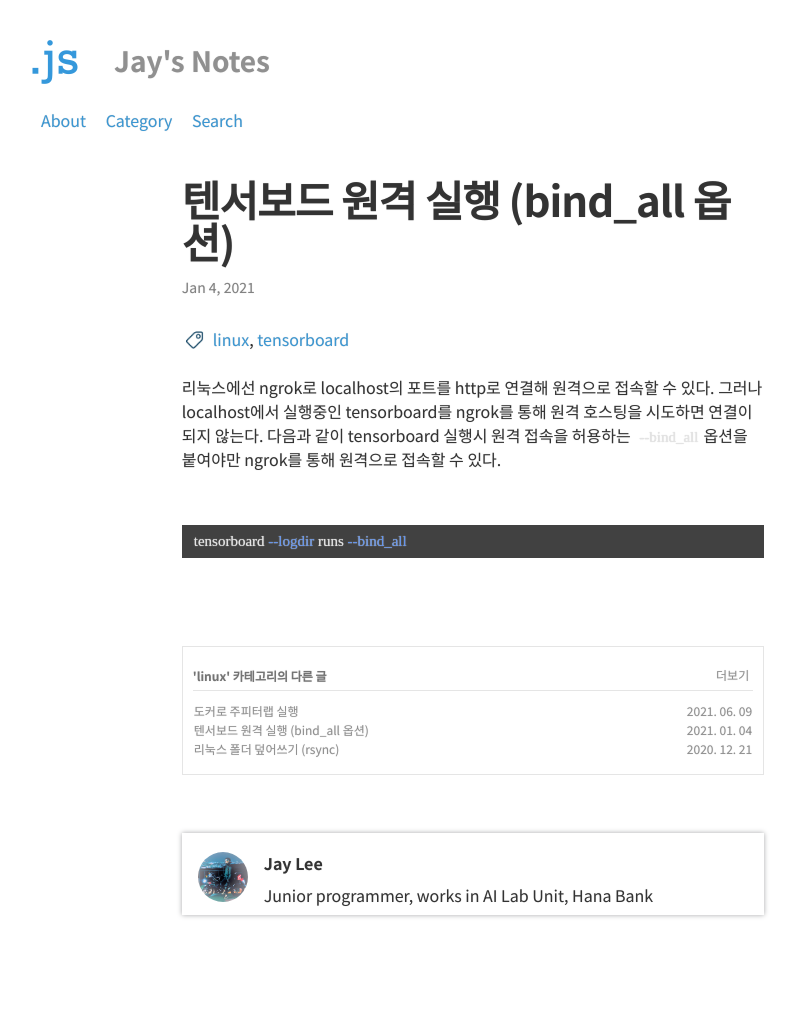
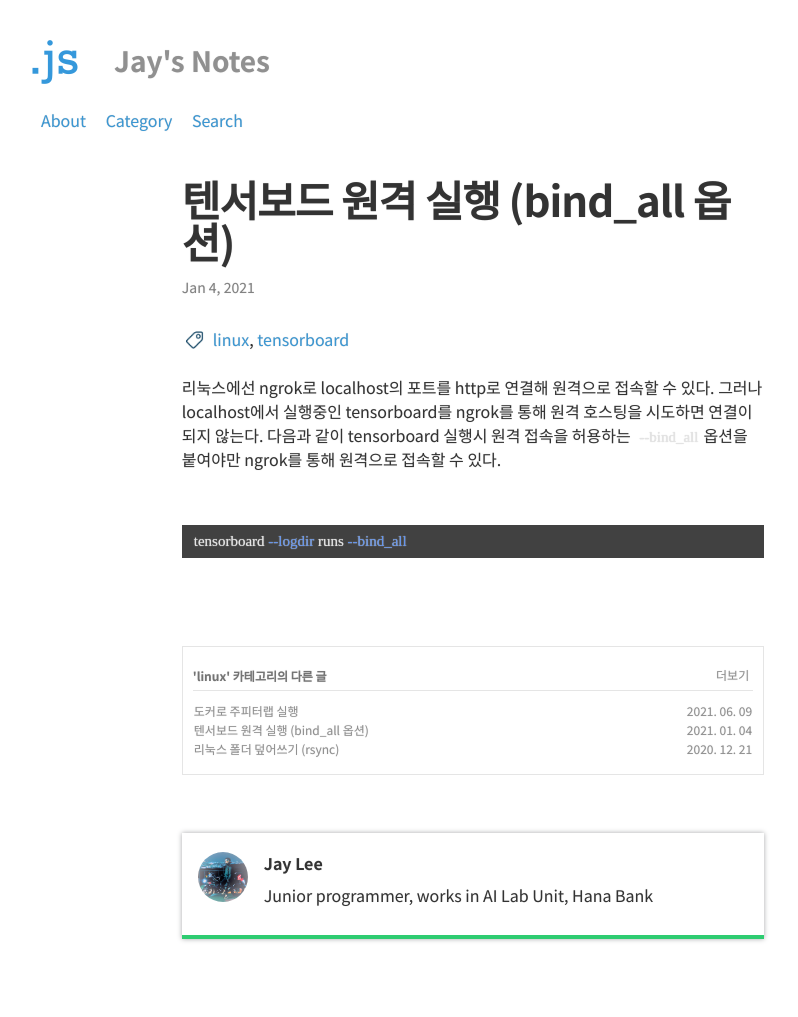
Before and after one commit to Clarit7/clarit7.github.io, a Jekyll site: the page built from _posts/2021-01-04-tensorboard_bind_all.md, in a window 1280 px wide. Shown: the whole page, without its empty margins (167-965 px from the left). Built offline with Jekyll 4.4.1, drawn with Linux system fonts in a browser that asks for light colours; some web fonts are replaced; comment, search, counter and statistics services are not loaded; before the commit the page ends 993 px from its top, so only the background shows below that.

Commit message:
Update _layout.scss

```diff
--- a/_sass/_layout.scss
+++ b/_sass/_layout.scss
@@ -233,6 +233,13 @@
 
 .color-bars{
     margin: 0 -1em 0 -1em;
+}
+
+.cor {
+    width: 25%;
+    height: 4px;
+    display: inline-block;
+    vertical-align: bottom;
     background-color: #2ecc71;
 }
 
```
